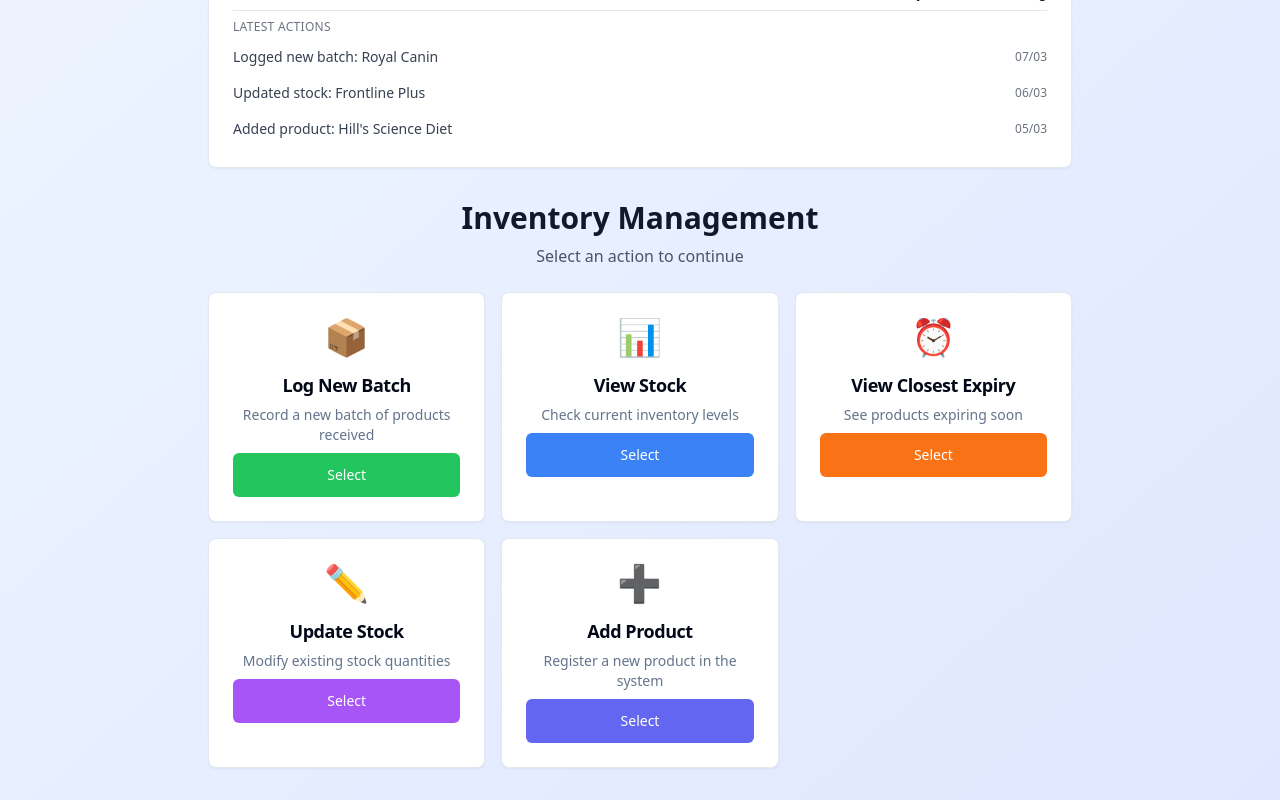
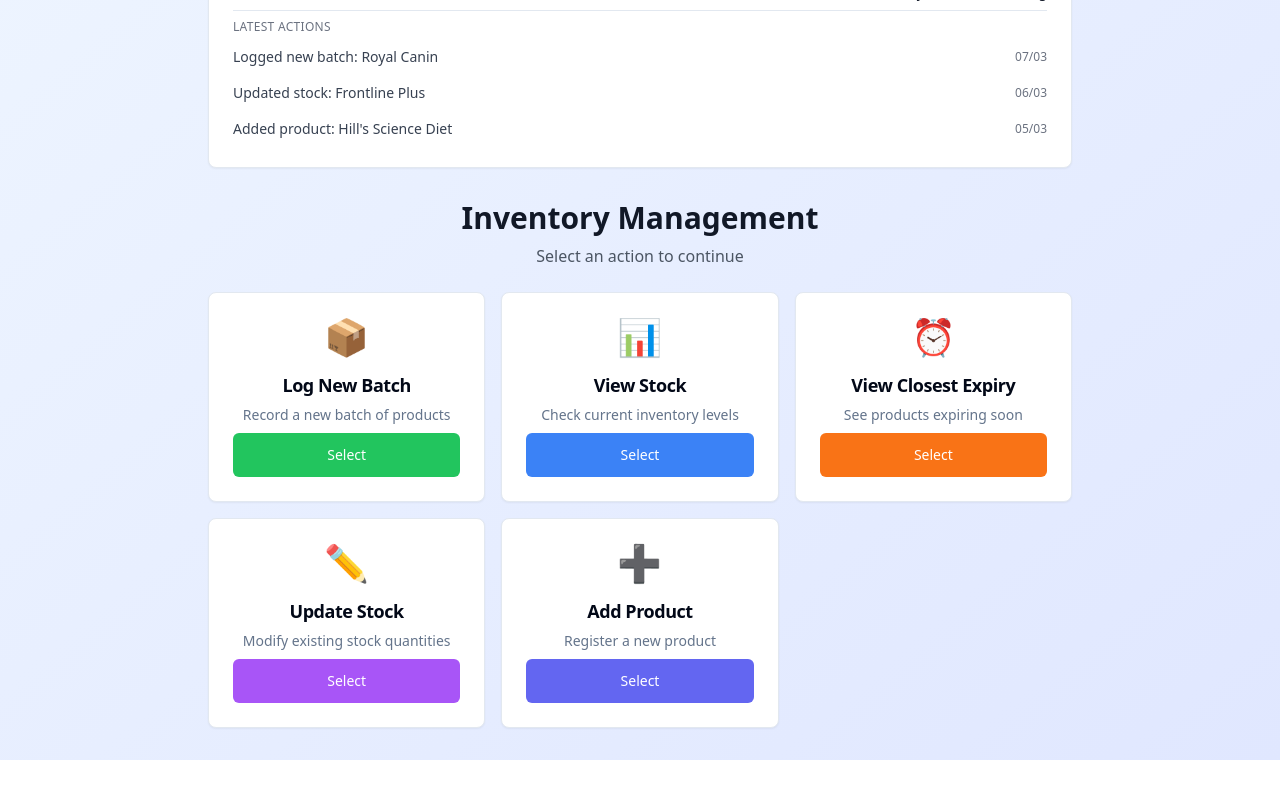
Before and after one commit to i43-j/clinic-inventory-dashboard, a React (Vite) app: page / in a window 1280 px wide. Shown: the part 330-1130 px from the top of the page. After the commit the page ends 1090 px from the top, so only its background shows below. Built offline with nearby package versions, Linux system fonts and the light colour scheme.

Commit message:
Update MainMenu.tsx
Fixed Spacing of button

```diff
--- a/src/components/MainMenu.tsx
+++ b/src/components/MainMenu.tsx
@@ -13,7 +13,7 @@ export const MainMenu: React.FC<MainMenuProps> = ({ onActionSelect }) => {
     {
       action: 'log-batch' as ActionType,
       title: 'Log New Batch',
-      description: 'Record a new batch of products received',
+      description: 'Record a new batch of products',
       icon: '📦',
       color: 'bg-green-500 hover:bg-green-600'
     },
@@ -41,7 +41,7 @@ export const MainMenu: React.FC<MainMenuProps> = ({ onActionSelect }) => {
     {
       action: 'add-product' as ActionType,
       title: 'Add Product',
-      description: 'Register a new product in the system',
+      description: 'Register a new product',
       icon: '➕',
       color: 'bg-indigo-500 hover:bg-indigo-600'
     }
```
